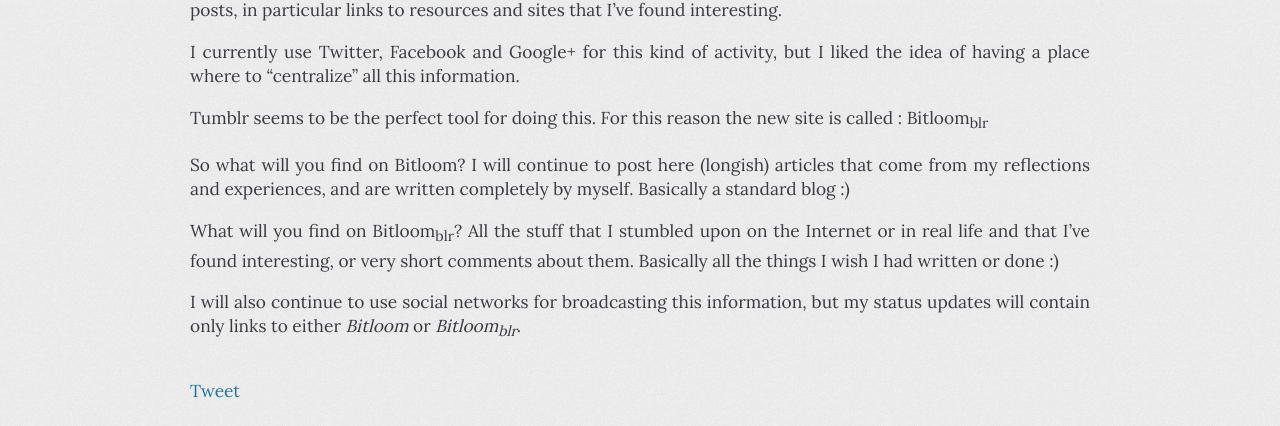
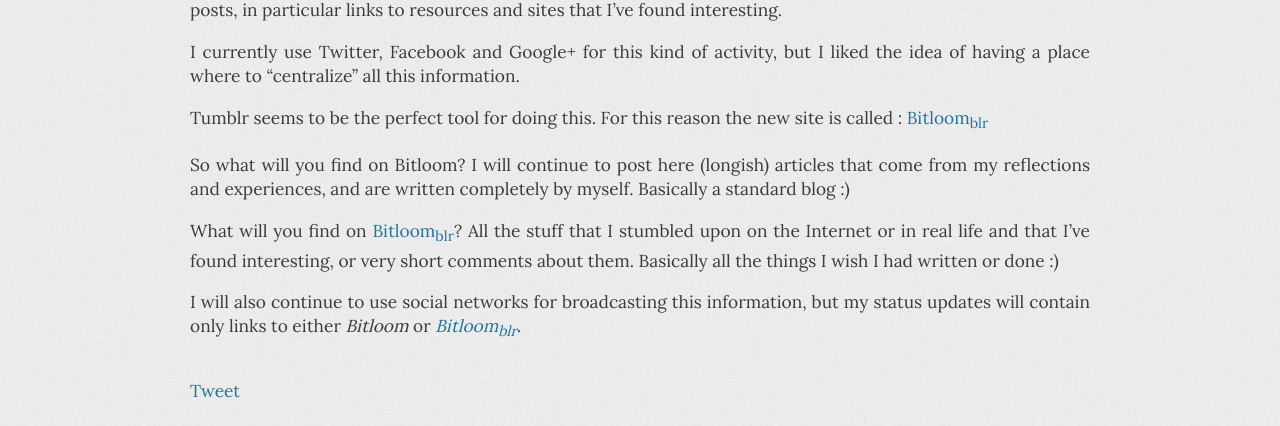
Before and after one commit to fmancinelli/fmancinelli.github.com, a Jekyll site: the page built from _posts/2012-01-18-Bitloomblr.markdown, in a window 1280 px wide. Shown: the part 273-699 px from the top of the page. Built offline with Jekyll 4.4.1, drawn with Linux system fonts in a browser that asks for light colours; comment, search, counter and statistics services are not loaded; part of the change alters nothing that is shown.

```diff
--- a/_posts/2012-01-18-Bitloomblr.markdown
+++ b/_posts/2012-01-18-Bitloomblr.markdown
@@ -7,10 +7,10 @@ I've decided to open a "companion site" for this blog. The purpose of this site
 
 I currently use Twitter, Facebook and Google+ for this kind of activity, but I liked the idea of having a place where to "centralize" all this information.
 
-Tumblr seems to be the perfect tool for doing this. For this reason the new site is called : Bitloom<sub>blr</sub>
+Tumblr seems to be the perfect tool for doing this. For this reason the new site is called : <a href="http://bitloomblr.tumblr.com">Bitloom<sub>blr</sub></a>
 
 So what will you find on Bitloom? I will continue to post here (longish) articles that come from my reflections and experiences, and are written completely by myself. Basically a standard blog :)
 
-What will you find on Bitloom<sub>blr</sub>? All the stuff that I stumbled upon on the Internet or in real life and that I've found interesting, or very short comments about them. Basically all the things I wish I had written or done :)
+What will you find on <a href="http://bitloomblr.tumblr.com">Bitloom<sub>blr</sub></a>? All the stuff that I stumbled upon on the Internet or in real life and that I've found interesting, or very short comments about them. Basically all the things I wish I had written or done :)
 
-I will also continue to use social networks for broadcasting this information, but my status updates will contain only links to either *Bitloom* or *Bitloom<sub>blr</sub>*.
+I will also continue to use social networks for broadcasting this information, but my status updates will contain only links to either *Bitloom* or *<a href="http://bitloomblr.tumblr.com">Bitloom<sub>blr</sub></a>*.
```
